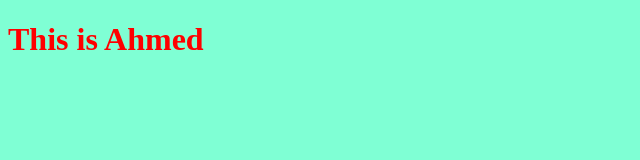
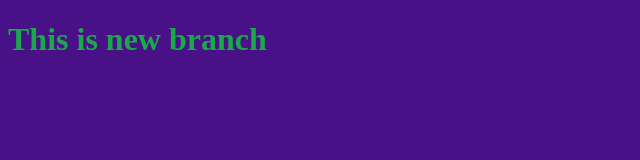
Before and after one commit to elazbawy/myproject, a plain HTML site: page index.html in a window 1280 px wide. Shown: the whole page, without its empty margins (0-640 px from the left). Drawn offline with Linux system fonts and the light colour scheme.

Commit message:
changing style for the title

```diff
--- a/index.html
+++ b/index.html
@@ -8,7 +8,7 @@
     <link rel="stylesheet" href="style.css">
 </head>
 <body>
-    <h1>This is Ahmed</h1>
+    <h1>This is new branch</h1>
     <script src="app.js"></script>
 </body>
 </html>
--- a/style.css
+++ b/style.css
@@ -1,7 +1,7 @@
 h1{
-color: rgb(255, 0, 0);
+color: rgb(24, 170, 73);
 }
 body{
-    background-color: aquamarine;
+    background-color: rgb(73, 17, 136);
 
 }
```
